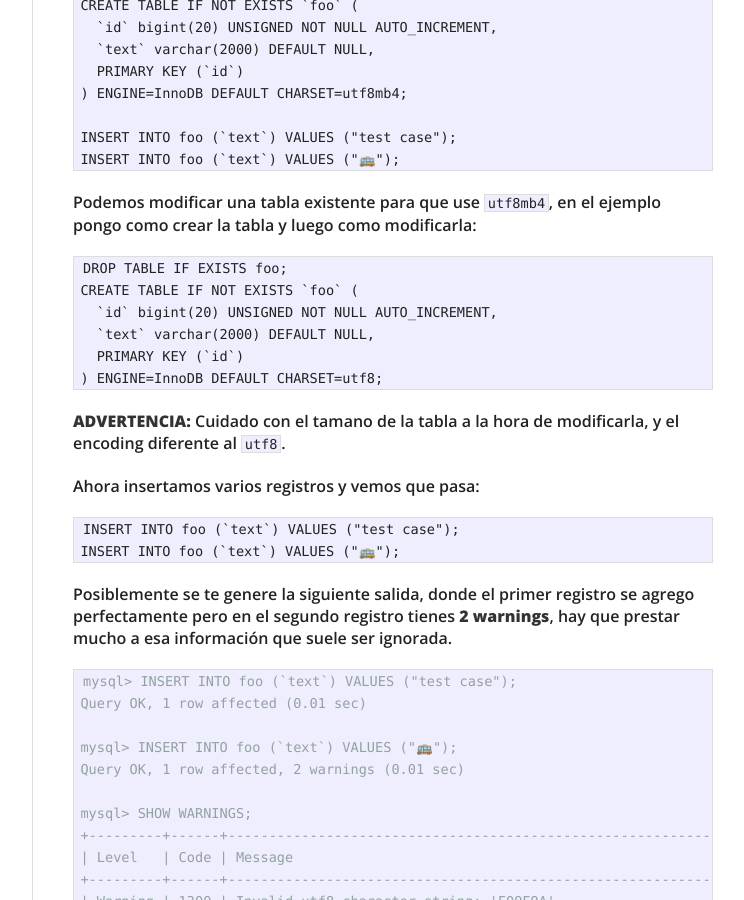
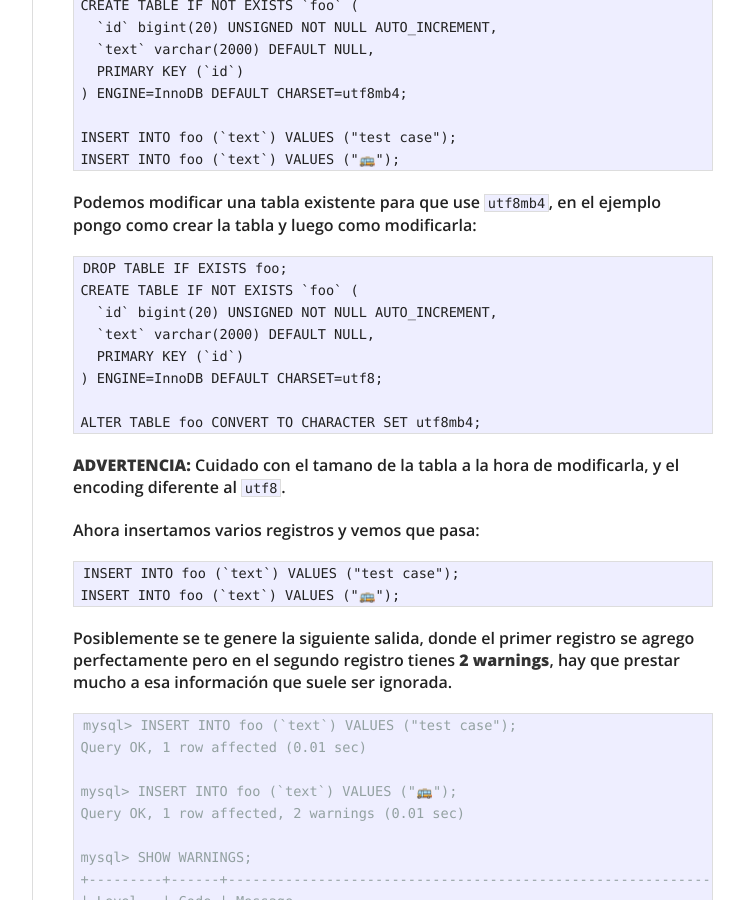
Before and after one commit to debeando/swapbytes.com, a Jekyll site: the page built from _posts/2020-05-18-mysql-emojis.markdown, in a window 1280 px wide and 900 px high, scrolled down 523 px. Shown: the whole window, without its empty margins (388-1132 px from the left). Built offline with Jekyll 4.4.1, drawn with Linux system fonts in a browser that asks for light colours.

Commit message:
update post emoji

````diff
--- a/_posts/2020-05-18-mysql-emojis.markdown
+++ b/_posts/2020-05-18-mysql-emojis.markdown
@@ -39,6 +39,8 @@ CREATE TABLE IF NOT EXISTS `foo` (
   `text` varchar(2000) DEFAULT NULL,
   PRIMARY KEY (`id`)
 ) ENGINE=InnoDB DEFAULT CHARSET=utf8;
+
+ALTER TABLE foo CONVERT TO CHARACTER SET utf8mb4;
 ```
 
 **ADVERTENCIA:** Cuidado con el tamano de la tabla a la hora de modificarla, y el encoding diferente al `utf8`.
````
Also changed, not shown: other parts of _posts/2020-05-18-mysql-emojis.markdown (+2 -0 lines).
